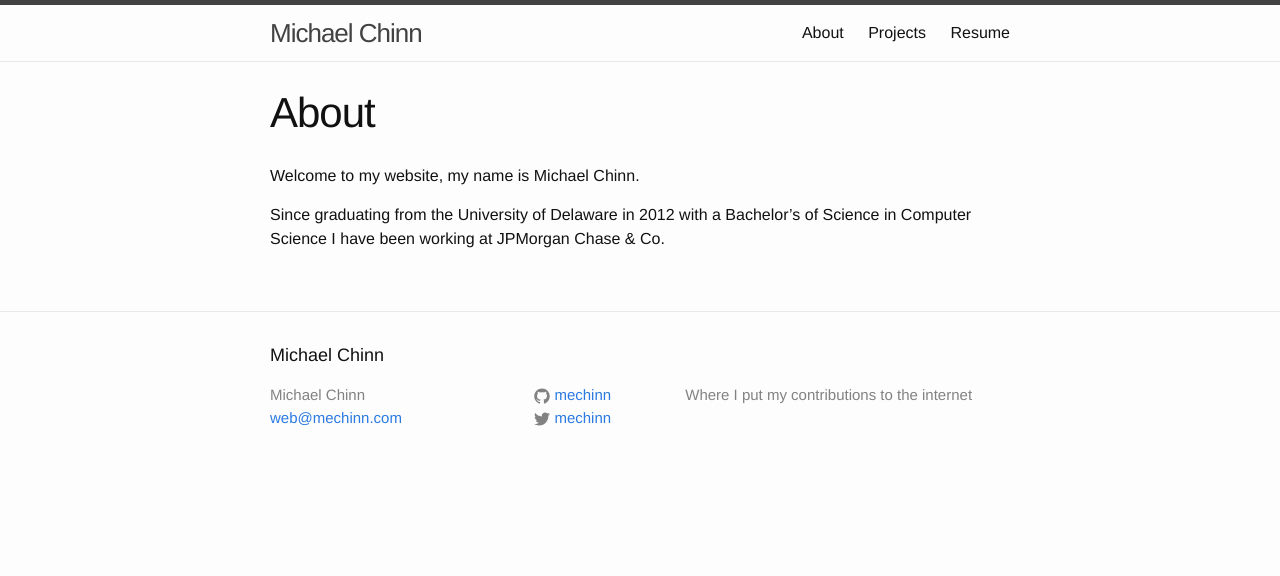
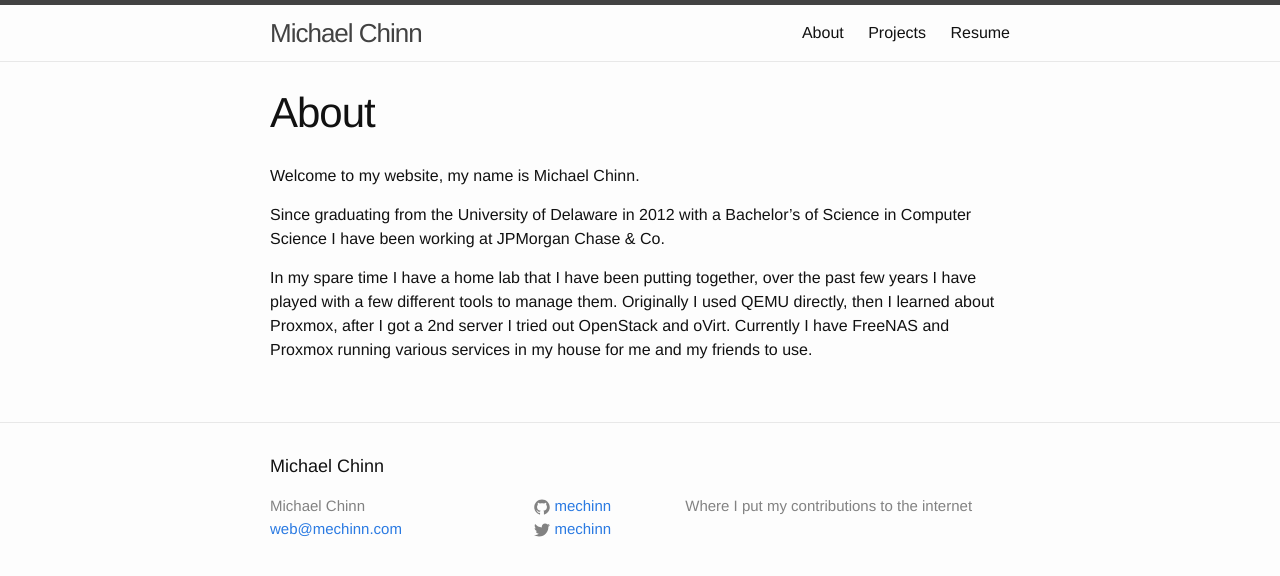
Before and after one commit to mechinn/mechinn.github.io, a Jekyll site: the page built from about.md, in a window 1280 px wide. Shown: the top 576 px of the page. Built offline with Jekyll 4.4.1, drawn with Linux system fonts in a browser that asks for light colours.

Commit message:
adding some detail of my spare time

```diff
--- a/about.md
+++ b/about.md
@@ -8,3 +8,5 @@ published: true
 Welcome to my website, my name is Michael Chinn.
 
 Since graduating from the University of Delaware in 2012 with a Bachelor's of Science in Computer Science I have been working at JPMorgan Chase & Co.
+
+In my spare time I have a home lab that I have been putting together, over the past few years I have played with a few different tools to manage them. Originally I used QEMU directly, then I learned about Proxmox, after I got a 2nd server I tried out OpenStack and oVirt. Currently I have FreeNAS and Proxmox running various services in my house for me and my friends to use.
```
